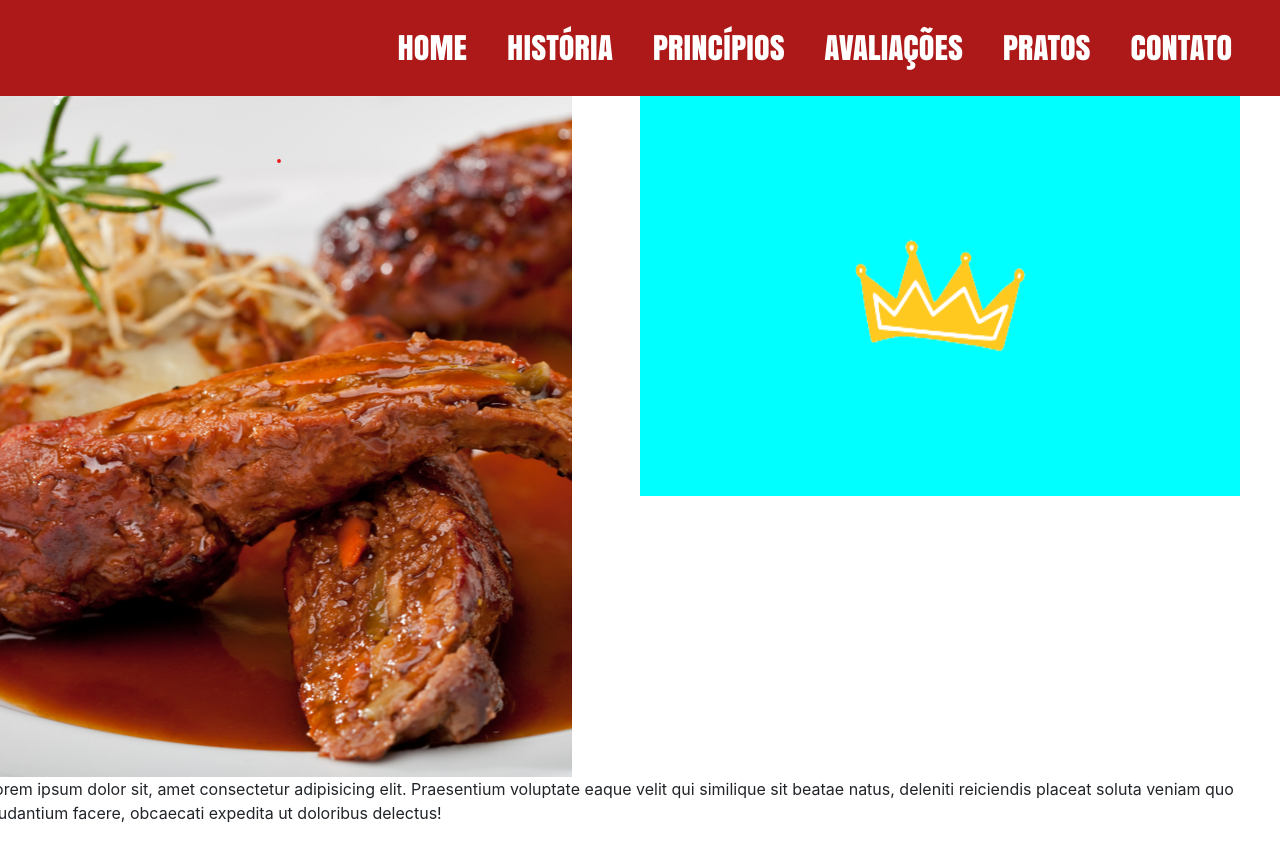
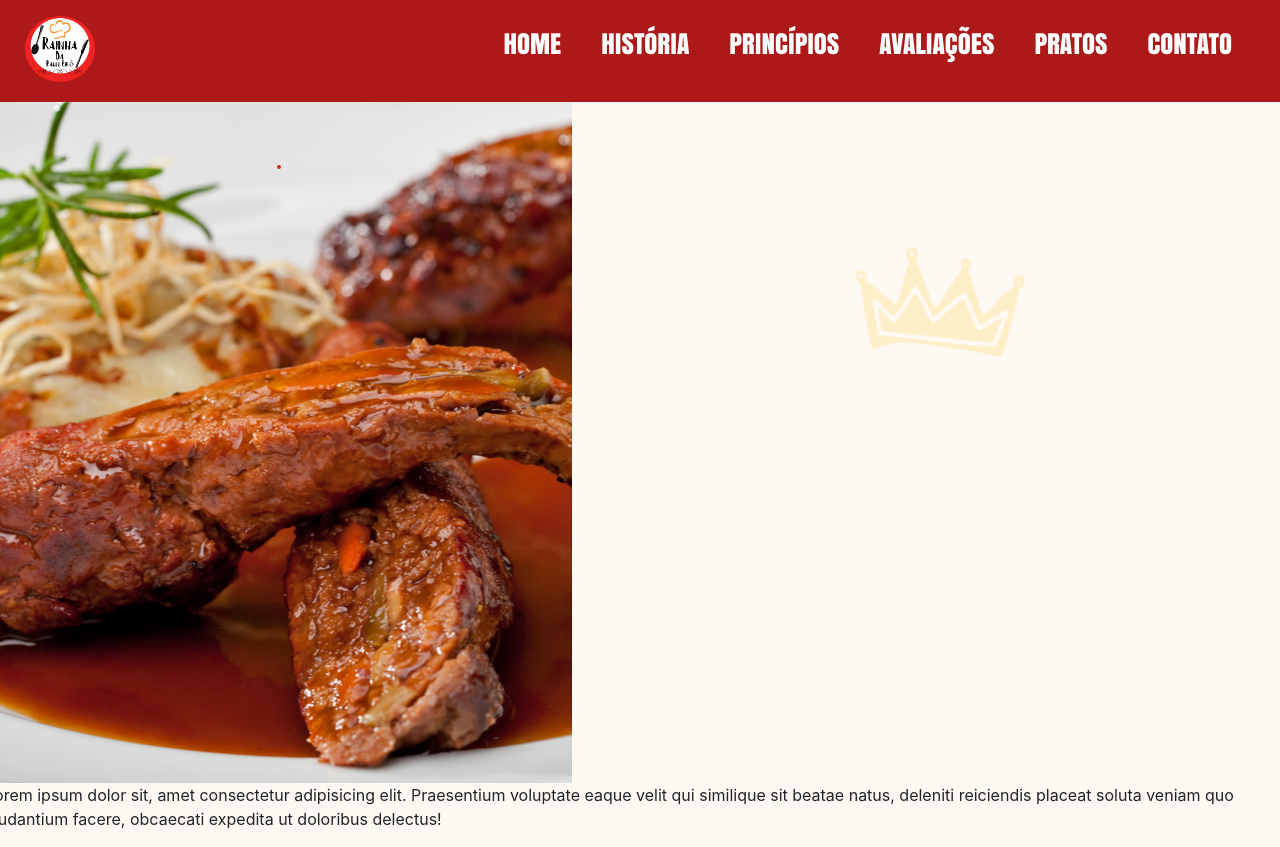
Before and after one commit to RainhadaPauloEiro/TCC-site-, a plain HTML site: page index.html in a window 1280 px wide. Drawn offline with nearby package versions, Linux system fonts and the light colour scheme.

Commit message:
Coloquei uma logo antiga só pra testar

```diff
--- a/css/principal.css
+++ b/css/principal.css
@@ -8,7 +8,9 @@
 }
 
 
-body { overflow-x: hidden; }
+body { overflow-x: hidden;
+background-color: #FFF9F4;
+}
 
 .navbar{
     background-color: #ad1818;
@@ -24,5 +26,13 @@ body { overflow-x: hidden; }
 .img-coroa{
     width: 600px;
     height: 400px;
-    background-color: aqua;
+    opacity: 0.2;
 }
+header{
+    font-size: 10pt;
+}
+#logo{
+    width: 70px;
+    height: 70px;
+    margin-right: 400px;
+}
--- a/index.html
+++ b/index.html
@@ -23,6 +23,7 @@
       </button>
       <div class="collapse navbar-collapse ml-auto" id="navbarNav">
         <ul class="navbar-nav ml-auto">
+          <img src="img/logo-rest2.png" alt="" id="logo">
           <li class="nav-item  ">
             <a class="nav-link mr-4" id="linka" href="#">HOME</a>
           </li>
```
Also changed, not shown: img/logo-rest2.png (added), img/logo_home.png (added).
